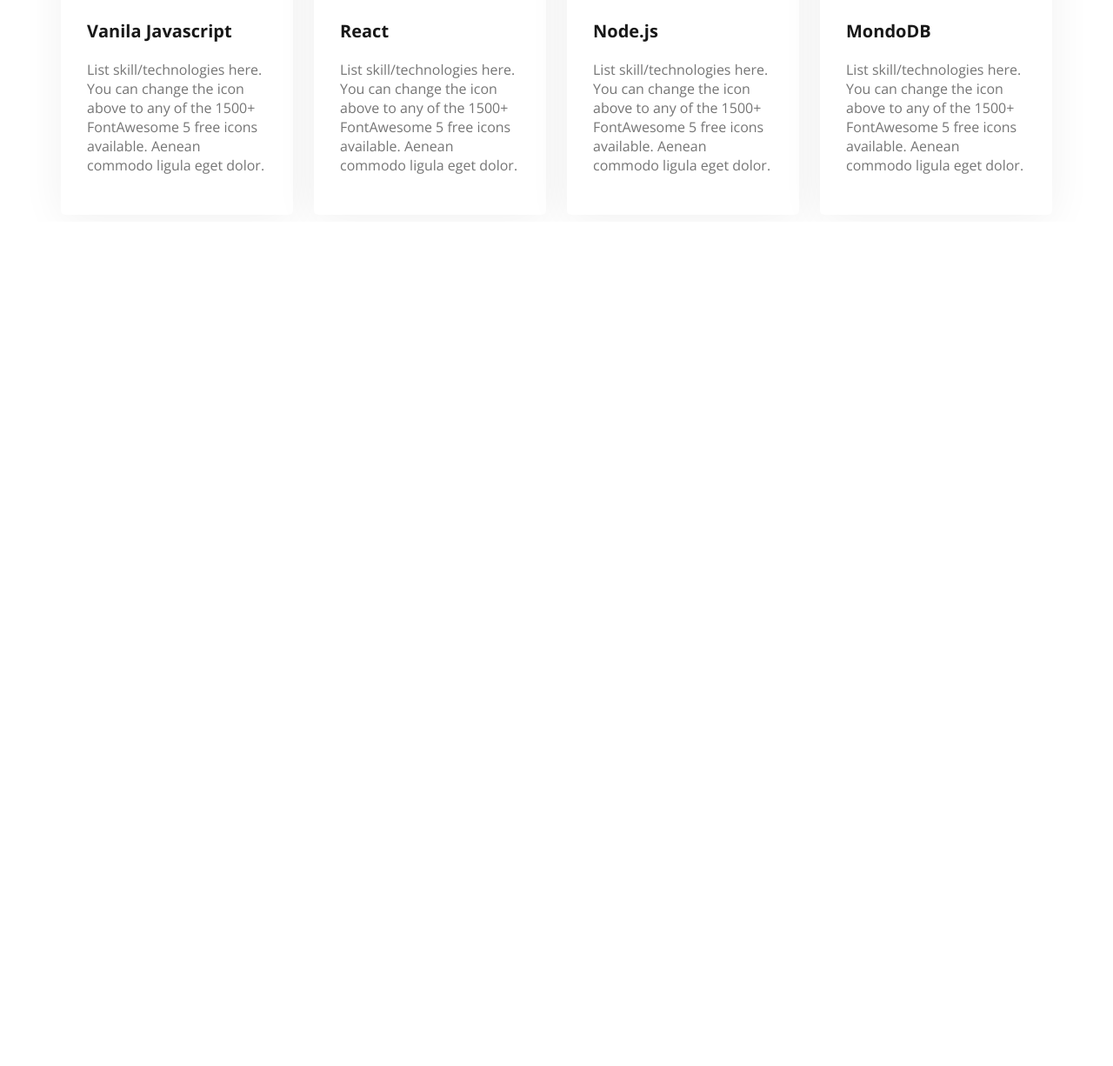
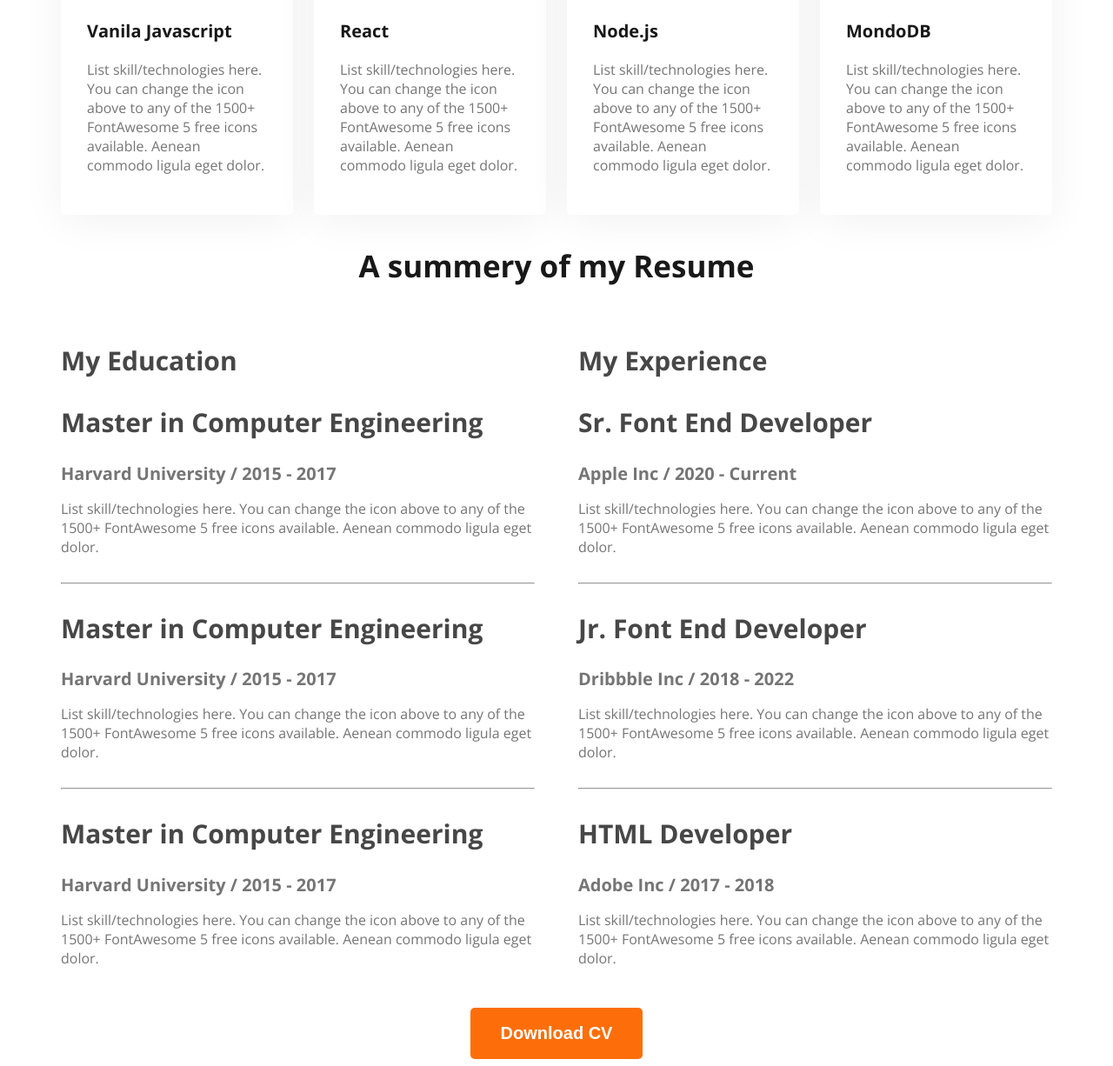
Before and after one commit to aticmahbub/mod-5, a plain HTML site: page index.html in a window 1280 px wide. Shown: the part 1901-3127 px from the top of the page at 87% size. Before the commit the page ends 2156 px from the top, so only its background shows below. Drawn offline with nearby package versions, Linux system fonts and the light colour scheme.

Commit message:
resume section finished

```diff
--- a/index.html
+++ b/index.html
@@ -101,7 +101,62 @@
             </div>
         </section>
         <section>
-
+            <h3 class="section-titile">A summery of my Resume</h3>
+            <div class="resume-conatiner">
+                <div class="resume-column">
+                    <h3 class="resume-column-title">My Education</h3>
+                    <div class="resume-item">
+                        <h2 class="resume-heading">Master in Computer Engineering</h2>
+                        <div class="resume-sub-heading">Harvard University / 2015 - 2017</div>
+                        <p class="resume-description">List skill/technologies here. You can change the icon above
+                            to any of the 1500+ FontAwesome 5 free icons available. Aenean commodo ligula eget dolor.
+                        </p>
+                        <hr>
+                    </div>
+                    <div class="resume-item">
+                        <h2 class="resume-heading">Master in Computer Engineering</h2>
+                        <div class="resume-sub-heading">Harvard University / 2015 - 2017</div>
+                        <p class="resume-description">List skill/technologies here. You can change the icon above
+                            to any of the 1500+ FontAwesome 5 free icons available. Aenean commodo ligula eget dolor.
+                        </p>
+                        <hr>
+                    </div>
+                    <div class="resume-item">
+                        <h2 class="resume-heading">Master in Computer Engineering</h2>
+                        <div class="resume-sub-heading">Harvard University / 2015 - 2017</div>
+                        <p class="resume-description">List skill/technologies here. You can change the icon above
+                            to any of the 1500+ FontAwesome 5 free icons available. Aenean commodo ligula eget dolor.
+                        </p>
+                    </div>
+                </div>
+                <div class="resume-column">
+                    <h3 class="resume-column-title">My Experience </h3>
+                    <div class="resume-item">
+                        <h2 class="resume-heading">Sr. Font End Developer</h2>
+                        <div class="resume-sub-heading">Apple Inc / 2020 - Current</div>
+                        <p class="resume-description">List skill/technologies here. You can change the icon above
+                            to any of the 1500+ FontAwesome 5 free icons available. Aenean commodo ligula eget dolor.
+                        </p>
+                        <hr>
+                    </div>
+                    <div class="resume-item">
+                        <h2 class="resume-heading">Jr. Font End Developer</h2>
+                        <div class="resume-sub-heading">Dribbble Inc / 2018 - 2022</div>
+                        <p class="resume-description">List skill/technologies here. You can change the icon above
+                            to any of the 1500+ FontAwesome 5 free icons available. Aenean commodo ligula eget dolor.
+                        </p>
+                        <hr>
+                    </div>
+                    <div class="resume-item">
+                        <h2 class="resume-heading">HTML Developer</h2>
+                        <div class="resume-sub-heading">Adobe Inc / 2017 - 2018</div>
+                        <p class="resume-description">List skill/technologies here. You can change the icon above
+                            to any of the 1500+ FontAwesome 5 free icons available. Aenean commodo ligula eget dolor.
+                        </p>
+                    </div>
+                </div>
+            </div>
+            <div class="download-cv"><button class="btn-primary">Download CV</button></div>
         </section>
     </main>
 
--- a/styles/stylesheet.css
+++ b/styles/stylesheet.css
@@ -12,18 +12,21 @@
     background: #FD6E0A;
     padding: 18px 35px;
 }
-.section-title{
-    color:#181818;
+
+.section-title {
+    color: #181818;
     text-align: center;
     font-size: 35px;
     font-weight: 700;
 }
-.section-description{
+
+.section-description {
     color: #757575;
     text-align: center;
     font-size: 18px;
     font-weight: 400;
 }
+
 /* Nav related styles */
 nav {
     display: flex;
@@ -43,7 +46,7 @@
     color: #FD6E0A;
 }
 
-nav > ul {
+nav>ul {
     display: flex;
     align-items: center;
 }
@@ -59,80 +62,138 @@
 }
 
 /* Header related styles */
-.header{
+.header {
     background: #FFF8F3;
     background-image: url('../images/header_bg.png');
     background-repeat: no-repeat;
     background-position: bottom right;
 }
-.banner{
+
+.banner {
     padding: 30px 30px 0px 150px;
     display: flex;
     align-items: center;
     justify-content: space-between;
 }
-.banner-content{
+
+.banner-content {
     max-width: 585px;
 }
-.banner-greeting{
-    color:#474747;
+
+.banner-greeting {
+    color: #474747;
     font-size: 45px;
     font-weight: 600;
     margin-bottom: 0px;
 }
-.banner-title{
+
+.banner-title {
     color: #181818;
     font-size: 85px;
     font-weight: 700;
     margin-top: 5px;
 }
-.profile-pic{
+
+.profile-pic {
     width: 500px;
 }
+
 /* Main section */
-main{
+main {
     max-width: 1140px;
-    margin: 0  auto;
+    margin: 0 auto;
 }
+
 /* About section */
-.about{
+.about {
     border-radius: 10px;
     background: #FFF8F3;
     padding: 130px;
     margin: 130px 0;
 }
-.about-info-container{
+
+.about-info-container {
     display: flex;
     justify-content: space-around;
 }
-.about-info{
+
+.about-info {
     text-align: center;
 
 }
+
 /* What I Do */
-.section-what-i-do{
+.section-what-i-do {
     text-align: center;
     padding: 30px 150px;
 }
+
 /* Skills */
-.skills-container{
+.skills-container {
     display: flex;
     gap: 24px;
 }
-.skill-description{
+
+.skill-description {
     color: #757575;
     font-size: 16px;
     font-weight: 400;
 }
-.skill{
+
+.skill {
     padding: 30px;
 
     border-radius: 5px;
     background: #FFF;
     box-shadow: 0px 6px 50px 0px rgba(0, 0, 0, 0.06);
 }
-.skill-title{
+
+.skill-title {
     color: #181818;
     font-size: 20px;
     font-weight: 700;
 }
+
+/* Resume */
+.section-titile {
+    text-align: center;
+    color: #181818;
+
+    font-size: 35px;
+    font-weight: 700;
+
+}
+.resume-conatiner{
+    display: flex;
+    gap: 50px;
+    justify-content: space-between;
+}
+.resume-column-title {
+    color: #474747;
+    font-size: 30px;
+    font-weight: 700;
+}
+.resume-heading{
+    color: #474747;
+font-size: 30px;
+font-weight: 700;
+}
+.resume-sub-heading{
+    color: #757575;
+    font-size: 20px;
+    font-weight: 600;
+
+}
+.resume-description{
+    color: #757575;
+
+font-size: 16px;
+font-weight: 400;
+}
+.resume-conatiner hr{
+    margin: 30px 0;
+}
+.download-cv{
+    text-align: center;
+    margin-top: 30px;
+}
```
Lines whose indentation alone changed are shown as unchanged.
